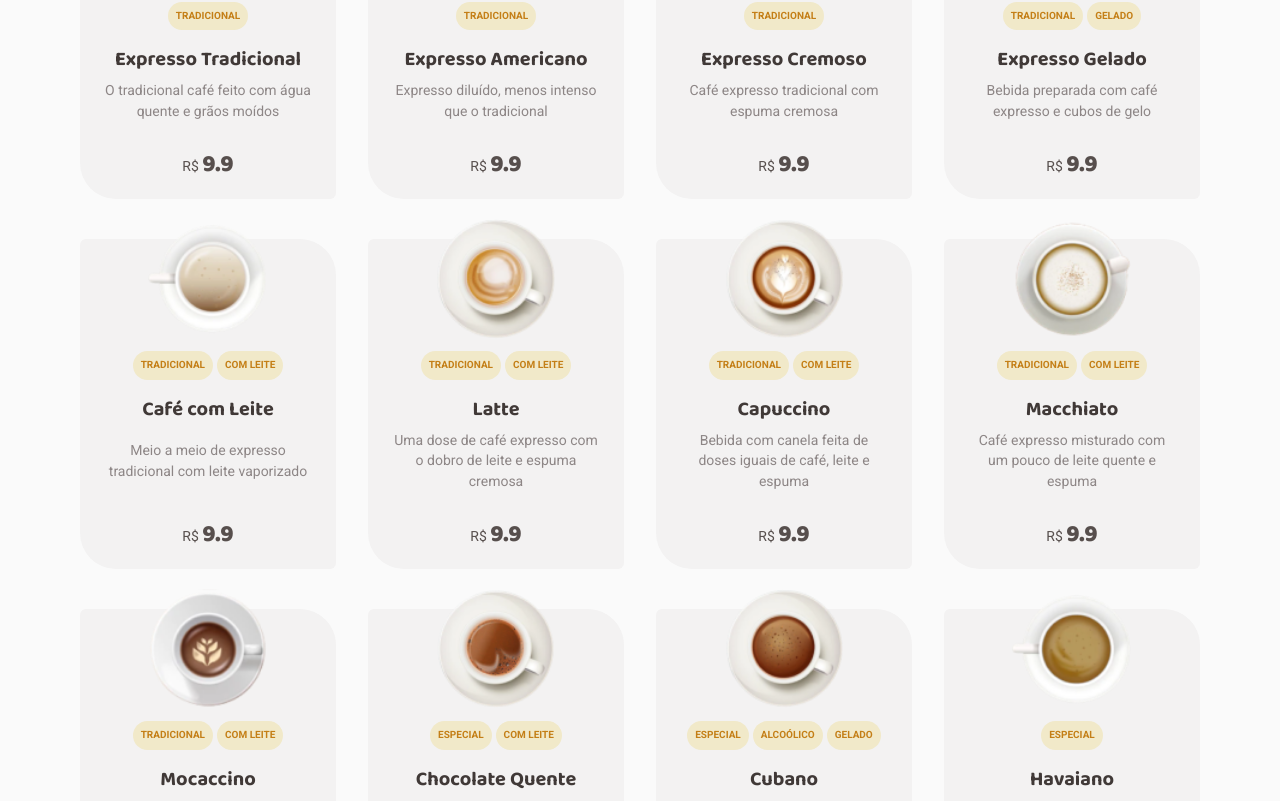
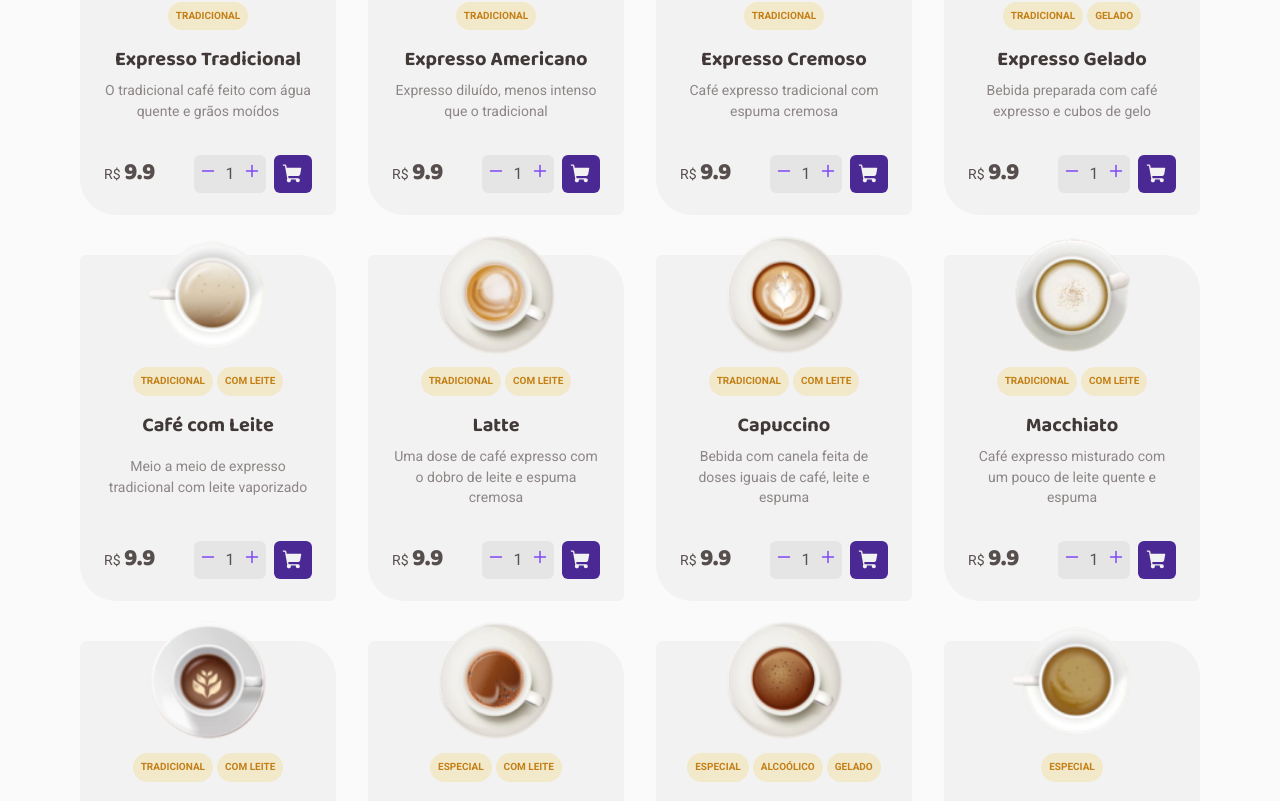
Before and after one commit to GabrielRochaFC/rocketseat-curso-react-desafio-02, a React (Vite) app: page / in a window 1280 px wide. Shown: the part 888-1689 px from the top of the page. Built offline with nearby package versions, Linux system fonts and the light colour scheme.

Commit message:
feat(Card): add quantity input and cart button to Card component

```diff
--- a/src/components/Card/index.tsx
+++ b/src/components/Card/index.tsx
@@ -1,4 +1,13 @@
-import { CardComponent, CardTags, Price } from "./styles";
+import { Minus, Plus, ShoppingCart } from "phosphor-react";
+import {
+  CardComponent,
+  CardTags,
+  CartButton,
+  Price,
+  PriceContainer,
+  PriceInput,
+} from "./styles";
+import { useState } from "react";
 
 interface CardProps {
   coffee: {
@@ -14,6 +23,18 @@ interface CardProps {
 export function Card({ coffee }: CardProps) {
   const { id, image, tags, title, description, price } = coffee;
 
+  const [inputValue, setInputValue] = useState(1);
+
+  function handlePriceInput(type: "plus" | "minus") {
+    if (type === "plus") {
+      setInputValue(inputValue + 1);
+    } else {
+      if (inputValue > 1) {
+        setInputValue(inputValue - 1);
+      }
+    }
+  }
+
   return (
     <CardComponent key={id}>
       <img src={image} alt={title} />
@@ -24,9 +45,23 @@ export function Card({ coffee }: CardProps) {
       </CardTags>
       <h3>{title}</h3>
       <p>{description}</p>
-      <Price>
-        R$ <span>{price}</span>
-      </Price>
+      <PriceContainer>
+        <Price>
+          R$ <span>{price}</span>
+        </Price>
+        <PriceInput>
+          <span onClick={() => handlePriceInput("minus")}>
+            <Minus weight="bold" size={16} />
+          </span>
+          <input type="number" min={1} step={1} value={inputValue} disabled />
+          <span onClick={() => handlePriceInput("plus")}>
+            <Plus weight="bold" size={16} />
+          </span>
+        </PriceInput>
+        <CartButton>
+          <ShoppingCart size={22} weight="fill" />
+        </CartButton>
+      </PriceContainer>
     </CardComponent>
   );
 }
--- a/src/components/Card/styles.ts
+++ b/src/components/Card/styles.ts
@@ -52,8 +52,18 @@ export const CardTags = styled.div`
   }
 `;
 
+export const PriceContainer = styled.div`
+  width: 100%;
+  display: flex;
+  align-items: center;
+  justify-content: space-between;
+  gap: 0.5rem;
+`;
+
 export const Price = styled.div`
   font-size: 0.875rem;
+  flex: 1;
+  text-align: left;
 
   span {
     font-size: 1.5rem;
@@ -62,3 +72,56 @@ export const Price = styled.div`
     color: ${(props) => props.theme["base-text"]};
   }
 `;
+
+export const PriceInput = styled.div`
+  display: flex;
+  align-items: center;
+  justify-content: center;
+  gap: 0.25rem;
+
+  background-color: ${(props) => props.theme["base-button"]};
+  padding: 0.5rem;
+  border-radius: 6px;
+
+  width: 4.5rem;
+
+  input {
+    width: 1.25rem;
+    background: none;
+    border: none;
+    text-align: center;
+
+    &::-webkit-inner-spin-button,
+    &::-webkit-outer-spin-button {
+      -webkit-appearance: none;
+      margin: 0;
+    }
+
+    &[type="number"] {
+      -moz-appearance: textfield;
+      appearance: textfield;
+    }
+  }
+
+  span {
+    color: ${(props) => props.theme["purple"]};
+    cursor: pointer;
+  }
+`;
+
+export const CartButton = styled.button`
+  display: flex;
+  align-items: center;
+  justify-content: center;
+  background-color: ${(props) => props.theme["purple-dark"]};
+  color: ${(props) => props.theme["base-card"]};
+  padding: 0.5rem;
+  border: none;
+  border-radius: 6px;
+  cursor: pointer;
+  transition: background-color 0.2s;
+
+  &:hover {
+    background-color: ${(props) => props.theme["purple"]};
+  }
+`;
```
